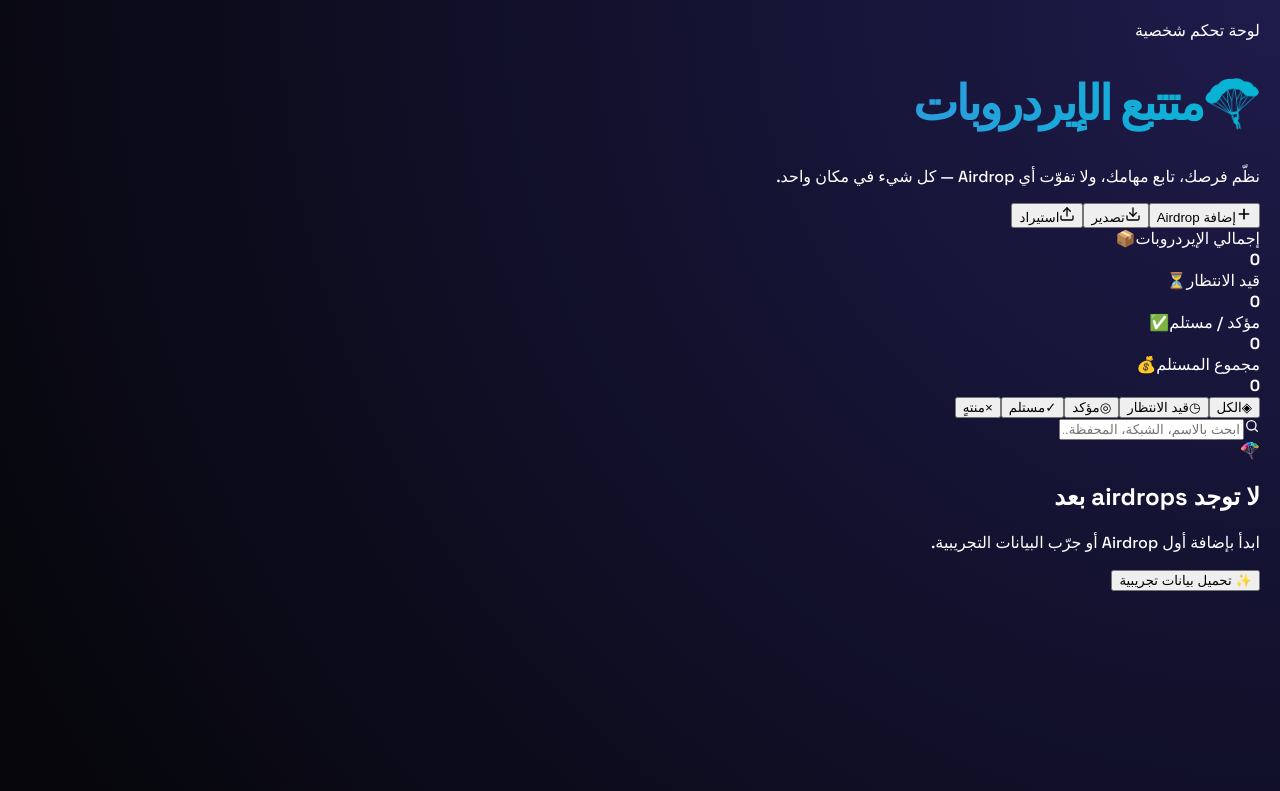
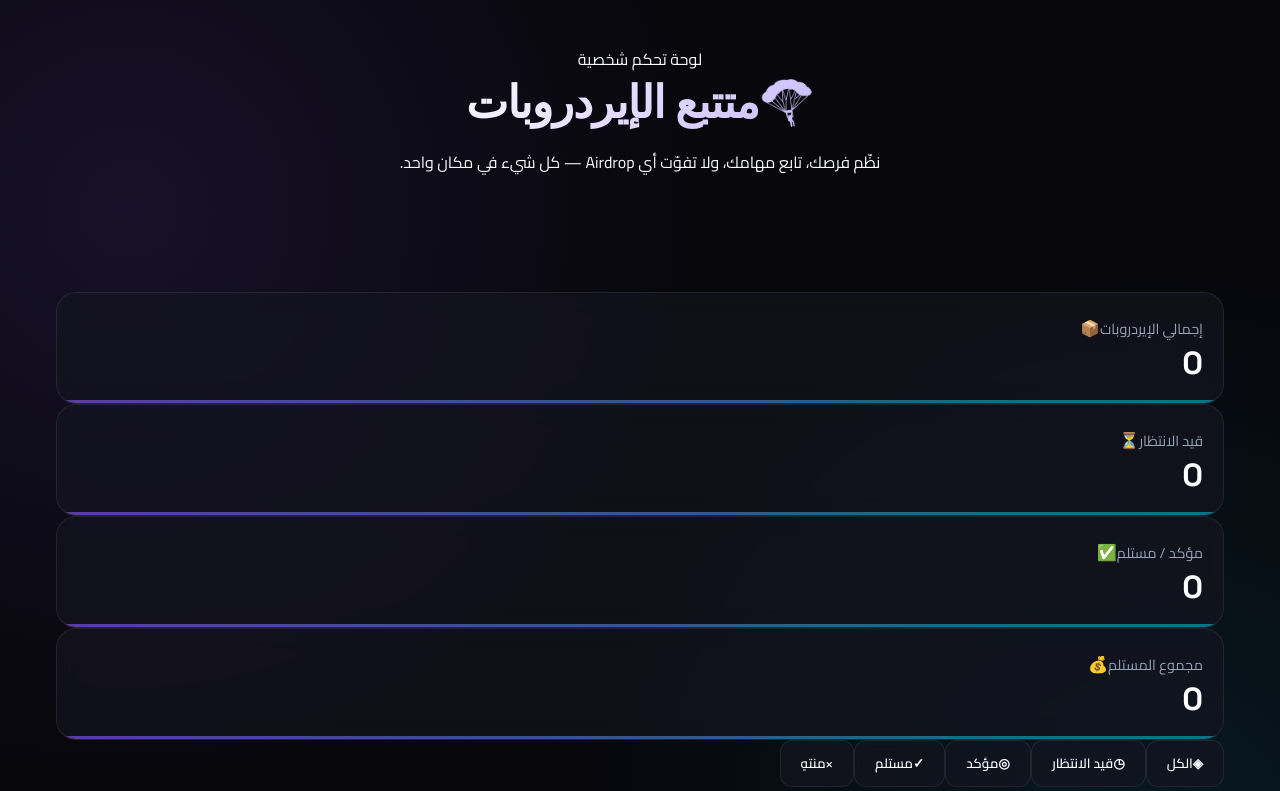
Before and after one commit to Fouadhmd/airdrop-tracker, a React (Vite) app: page / in a window 1280 px wide. Shown: the top 791 px of the page. Built offline with nearby package versions, Linux system fonts and the light colour scheme.

Commit message:
fix: complete professional CSS grid and flex layout

```diff
--- a/src/premium-styles.css
+++ b/src/premium-styles.css
@@ -1,39 +1,269 @@
+@import url('https://fonts.googleapis.com/css2?family=Cairo:wght@400;600;700;900&family=Space+Grotesk:wght@500;700&display=swap');
+
 :root {
-  --bg: #050508;
-  --glass: rgba(255, 255, 255, 0.05);
-  --accent: #8b5cf6;
-  --cyan: #06b6d4;
-  --text: #ffffff;
+  --bg-dark: #07070c;
+  --bg-card: rgba(20, 20, 32, 0.7);
+  --border-glass: rgba(255, 255, 255, 0.08);
+  --accent-purple: #8b5cf6;
+  --accent-cyan: #06b6d4;
+  --text-main: #f8fafc;
+  --text-muted: #94a3b8;
 }
 
+* { box-sizing: border-box; }
+
 body {
-  background: radial-gradient(circle at top right, #1e1b4b, #050508);
-  color: var(--text);
+  background-color: var(--bg-dark);
+  background-image:
+    radial-gradient(circle at 10% 20%, rgba(139, 92, 246, 0.12) 0%, transparent 40%),
+    radial-gradient(circle at 90% 80%, rgba(6, 182, 212, 0.1) 0%, transparent 40%);
+  color: var(--text-main);
+  font-family: 'Cairo', sans-serif;
+  margin: 0;
+  padding: 0;
+  min-height: 100vh;
+  direction: rtl;
+}
+
+.app {
+  max-width: 1200px;
+  margin: 0 auto;
+  padding: 24px 16px;
+}
+
+/* Header & Hero */
+header {
+  text-align: center;
+  margin-bottom: 32px;
+  padding: 20px 0;
+}
+
+.badge-tag {
+  display: inline-flex;
+  align-items: center;
+  gap: 8px;
+  background: rgba(139, 92, 246, 0.15);
+  border: 1px solid rgba(139, 92, 246, 0.3);
+  padding: 6px 16px;
+  border-radius: 50px;
+  font-size: 0.85rem;
+  color: #c4b5fd;
+  margin-bottom: 16px;
+}
+
+.badge-dot {
+  width: 8px;
+  height: 8px;
+  background: var(--accent-cyan);
+  border-radius: 50%;
+  box-shadow: 0 0 10px var(--accent-cyan);
+}
+
+h1 {
   font-family: 'Space Grotesk', sans-serif;
-  min-height: 100vh;
-  margin: 0;
+  font-size: 2.8rem;
+  font-weight: 700;
+  margin: 0 0 12px 0;
+  background: linear-gradient(135deg, #fff 30%, #c4b5fd 70%, #06b6d4 100%);
+  -webkit-background-clip: text;
+  -webkit-text-fill-color: transparent;
+  letter-spacing: -0.02em;
+}
+
+.subtitle {
+  color: var(--text-muted);
+  font-size: 1.05rem;
+  margin: 0 0 24px 0;
+}
+
+/* Actions Toolbar */
+.actions {
+  display: flex;
+  justify-content: center;
+  gap: 12px;
+  flex-wrap: wrap;
+  margin-bottom: 32px;
+}
+
+button {
+  background: var(--bg-card);
+  color: var(--text-main);
+  border: 1px solid var(--border-glass);
+  padding: 10px 20px;
+  border-radius: 12px;
+  font-family: 'Cairo', sans-serif;
+  font-weight: 600;
+  cursor: pointer;
+  backdrop-filter: blur(10px);
+  transition: all 0.25s ease;
+}
+
+button:hover {
+  border-color: var(--accent-purple);
+  transform: translateY(-2px);
+  box-shadow: 0 4px 20px rgba(139, 92, 246, 0.25);
+}
+
+button.primary {
+  background: linear-gradient(135deg, var(--accent-purple), #6366f1);
+  border: none;
+}
+
+button.primary:hover {
+  box-shadow: 0 4px 25px rgba(139, 92, 246, 0.4);
+}
+
+/* Stats Grid */
+.stats {
+  display: grid;
+  grid-template-columns: repeat(auto-fit, minmax(220px, 1fr));
+  gap: 16px;
+  margin-bottom: 32px;
+}
+
+.stat-card {
+  background: var(--bg-card);
+  border: 1px solid var(--border-glass);
+  border-radius: 20px;
   padding: 20px;
+  backdrop-filter: blur(12px);
+  position: relative;
+  overflow: hidden;
+}
+
+.stat-card::after {
+  content: '';
+  position: absolute;
+  bottom: 0;
+  left: 0;
+  right: 0;
+  height: 3px;
+  background: linear-gradient(90deg, var(--accent-purple), var(--accent-cyan));
+  opacity: 0.6;
+}
+
+.stat-label {
+  color: var(--text-muted);
+  font-size: 0.9rem;
+  margin-bottom: 8px;
+}
+
+.stat-value {
+  font-family: 'Space Grotesk', sans-serif;
+  font-size: 2rem;
+  font-weight: 700;
+  color: #fff;
+}
+
+/* Filter & Search Bar */
+.filter-bar {
+  display: flex;
+  justify-content: space-between;
+  align-items: center;
+  gap: 16px;
+  flex-wrap: wrap;
+  margin-bottom: 24px;
+  background: var(--bg-card);
+  padding: 12px 20px;
+  border-radius: 16px;
+  border: 1px solid var(--border-glass);
+}
+
+.status-filters {
+  display: flex;
+  gap: 8px;
+  flex-wrap: wrap;
+}
+
+.filter-btn {
+  background: transparent;
+  border: none;
+  color: var(--text-muted);
+  padding: 8px 14px;
+  border-radius: 8px;
+  font-size: 0.9rem;
+}
+
+.filter-btn.active {
+  background: rgba(139, 92, 246, 0.2);
+  color: #c4b5fd;
+  border: 1px solid rgba(139, 92, 246, 0.4);
+}
+
+.search-input {
+  background: rgba(0, 0, 0, 0.3);
+  border: 1px solid var(--border-glass);
+  color: #fff;
+  padding: 10px 16px;
+  border-radius: 10px;
+  font-family: 'Cairo', sans-serif;
+  outline: none;
+  width: 260px;
+}
+
+.search-input:focus {
+  border-color: var(--accent-cyan);
+}
+
+/* Airdrop Cards Grid */
+.cards-grid {
+  display: grid;
+  grid-template-columns: repeat(auto-fill, minmax(320px, 1fr));
+  gap: 20px;
 }
 
 .card {
-  background: var(--glass);
-  backdrop-filter: blur(15px);
-  border: 1px solid rgba(255,255,255,0.1);
-  border-radius: 24px;
-  padding: 24px;
-  transition: transform 0.3s ease, border-color 0.3s;
-  box-shadow: 0 8px 32px rgba(0,0,0,0.3);
+  background: var(--bg-card);
+  border: 1px solid var(--border-glass);
+  border-radius: 20px;
+  padding: 20px;
+  backdrop-filter: blur(16px);
+  transition: all 0.3s ease;
 }
 
 .card:hover {
-  border-color: var(--accent);
-  transform: translateY(-5px);
+  transform: translateY(-4px);
+  border-color: rgba(139, 92, 246, 0.4);
+  box-shadow: 0 10px 30px rgba(0,0,0,0.4);
 }
 
-h1 {
-  background: linear-gradient(to right, var(--accent), var(--cyan));
-  -webkit-background-clip: text;
-  -webkit-text-fill-color: transparent;
-  font-size: 3rem;
-  letter-spacing: -0.05em;
+.card-header {
+  display: flex;
+  justify-content: space-between;
+  align-items: center;
+  margin-bottom: 14px;
 }
+
+.card-title {
+  font-size: 1.25rem;
+  font-weight: 700;
+  color: #fff;
+  text-decoration: none;
+}
+
+.card-title:hover {
+  color: var(--accent-cyan);
+}
+
+/* Modal */
+.modal-overlay {
+  position: fixed;
+  inset: 0;
+  background: rgba(0, 0, 0, 0.7);
+  backdrop-filter: blur(8px);
+  display: flex;
+  justify-content: center;
+  align-items: center;
+  z-index: 1000;
+  padding: 16px;
+}
+
+.modal {
+  background: #0f0f18;
+  border: 1px solid var(--border-glass);
+  border-radius: 24px;
+  width: 100%;
+  max-width: 500px;
+  padding: 28px;
+  box-shadow: 0 20px 50px rgba(0,0,0,0.6);
+}
```
